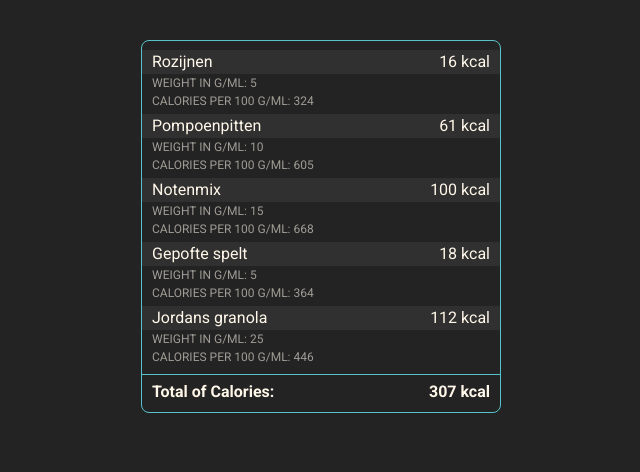
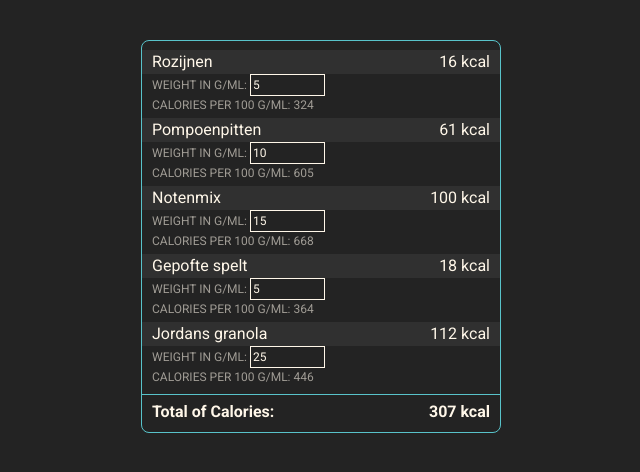
Before and after one commit to esthonisie/more-calories-vue3, a Vue app: page / in a window 1280 px wide. Shown: the top 472 px of the page, without its empty margins (319-959 px from the left). Built offline with nearby package versions, Linux system fonts and the light colour scheme.

Commit message:
Use v-model in input form for updating calories

```diff
--- a/src/App.vue
+++ b/src/App.vue
@@ -25,7 +25,9 @@
           <p>{{ Math.round((calorie.kcal_per_100 / 100) * calorie.weight_g_ml) }} kcal</p>
         </div>
         <div class="calories-info-container">
-          <p>weight in g/ml: {{ calorie.weight_g_ml }}</p>
+          <p>weight in g/ml:
+            <input type="number" v-model="calorie.weight_g_ml">
+          </p>
           <p>calories per 100 g/ml: {{ calorie.kcal_per_100 }}</p>
         </div>
       </template>
@@ -80,4 +82,11 @@
     font-weight: 700;
     padding: 5px 10px 8px;
   }
+
+  input {
+    max-width: 75px;
+    color: #fff7e9;
+    background-color: transparent;
+    border: 1px solid #fff7e9;
+  }
 </style>
```
